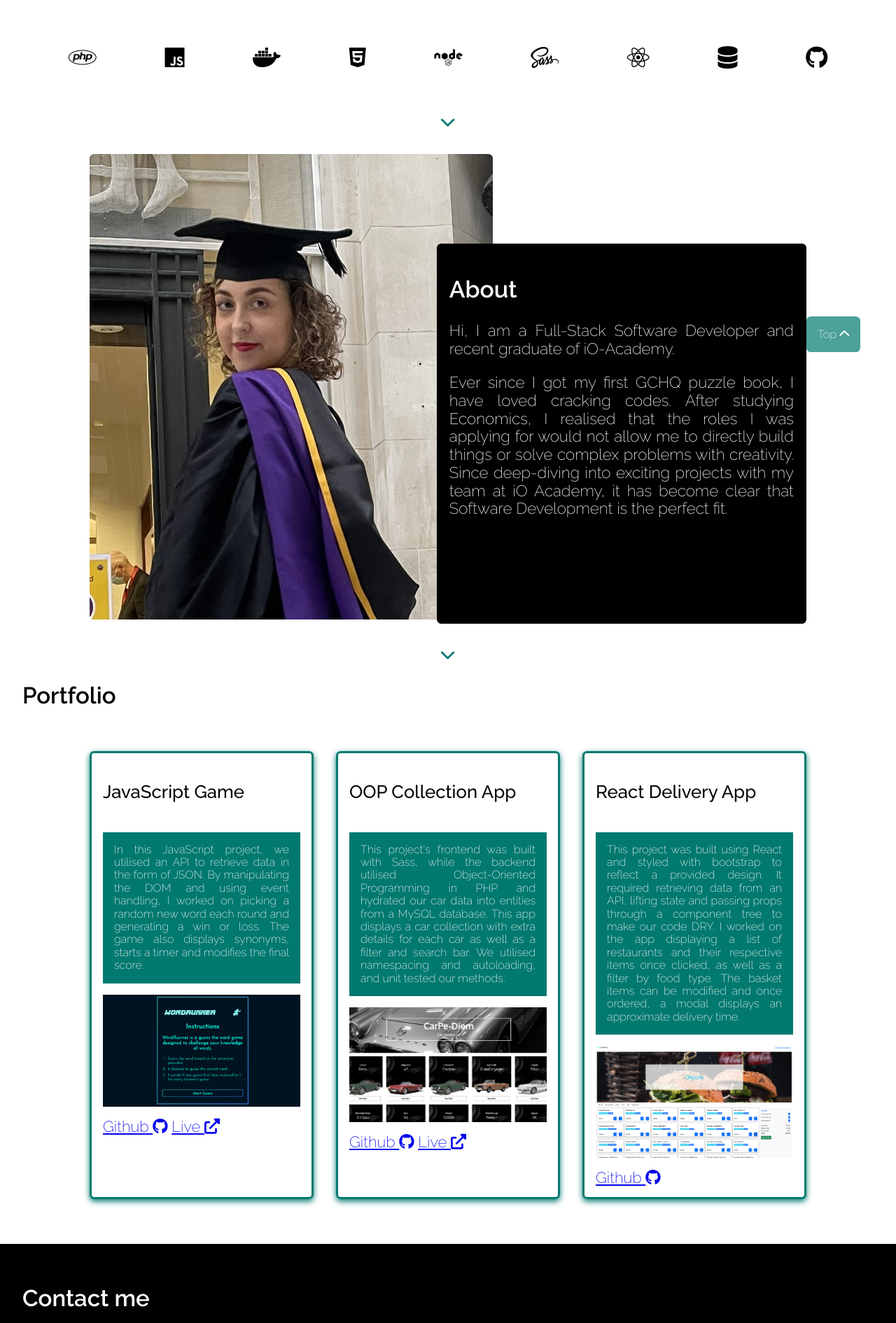
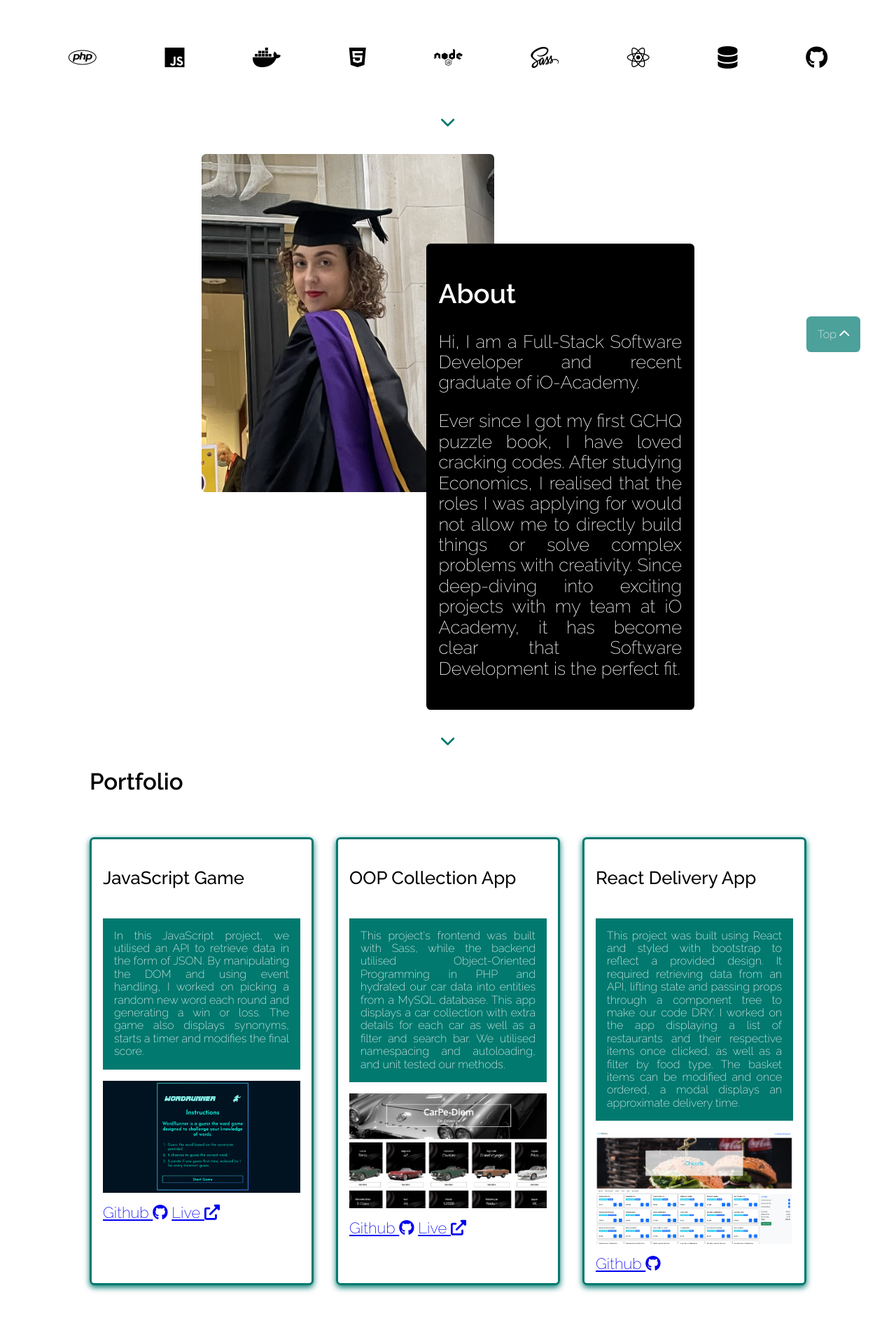
Before and after one commit to gracesessions/Portfolio, a PHP site: page / in a window 1280 px wide. Shown: the part 372-2262 px from the top of the page at 70% size. Run offline with PHP 8.4, Linux system fonts and the light colour scheme.

Commit message:
media queries

```diff
--- a/css/style.css
+++ b/css/style.css
@@ -98,7 +98,7 @@ body .btnContainer .dark-mode i {
   align-self: center;
 }
 body .btnContainer .dark-mode:hover {
-  opacity: 0.7%;
+  opacity: 0.7;
 }
 body .stack-wrapper {
   display: flex;
@@ -303,30 +303,34 @@ h3 {
   body .about .text-container .text {
     font-size: 1.4rem;
   }
+  body #port {
+    margin-left: 4rem;
+  }
 }
 @media only screen and (min-width: 960px) {
-  .about {
+  body .about {
     margin-left: 10rem;
     margin-right: 10rem;
   }
-  .about .text-container .text {
+  body .about .text-container .text {
     font-size: 1.6rem;
   }
-
-  #topBtn {
+  body #port {
+    margin-left: 6rem;
+  }
+  body #topBtn {
     margin-left: 80%;
   }
 }
 @media only screen and (min-width: 1200px) {
-  .about {
-    margin-left: 12rem;
-    margin-right: 12rem;
+  body .about {
+    margin-left: 16rem;
+    margin-right: 16rem;
   }
-  .about .text-container .text {
-    font-size: 1.8rem;
+  body #port {
+    margin-left: 8rem;
   }
-
-  #topBtn {
+  body #topBtn {
     margin-left: 90%;
   }
 }
--- a/scss/style.scss
+++ b/scss/style.scss
@@ -120,7 +120,7 @@ body {
       }
     }
       .dark-mode:hover {
-        opacity: 0.7%;
+        opacity: 0.7;
       }
     }
 
@@ -357,10 +357,14 @@ h3 {
         }
       }
     }
+    #port {
+      margin-left: 4rem;
+    }
 }
 }
 
 @media only screen and (min-width: 960px) {
+  body {
     .about {
       margin-left: 10rem;
       margin-right: 10rem;
@@ -371,23 +375,34 @@ h3 {
         }
       }
     }
+    #port {
+      margin-left: 6rem;
+    }
+
     #topBtn {
       margin-left: 80%;
     }
   }
+}
 
 @media only screen and (min-width: 1200px) {
+  body {
     .about {
-    margin-left: 12rem;
-    margin-right: 12rem;
+      margin-left: 16rem;
+      margin-right: 16rem;
 
       .text-container {
         .text {
-        font-size: 1.8rem;
+          //font-size: 1.rem;
         }
       }
     }
+    #port {
+      margin-left: 8rem;
+    }
+
     #topBtn {
       margin-left: 90%;
     }
   }
+}
```
Also changed, not shown: 1 other file. Lines whose indentation alone changed are shown as unchanged.
